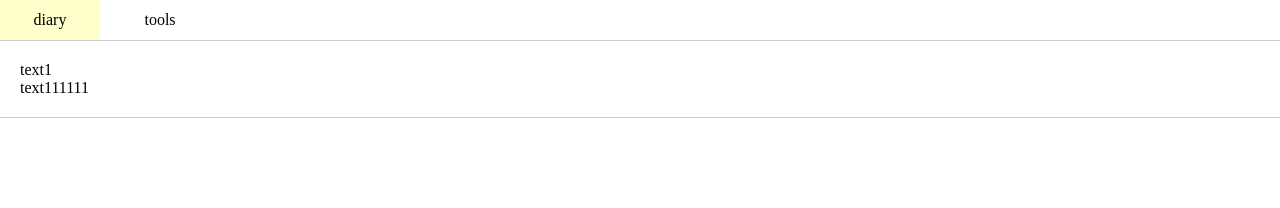
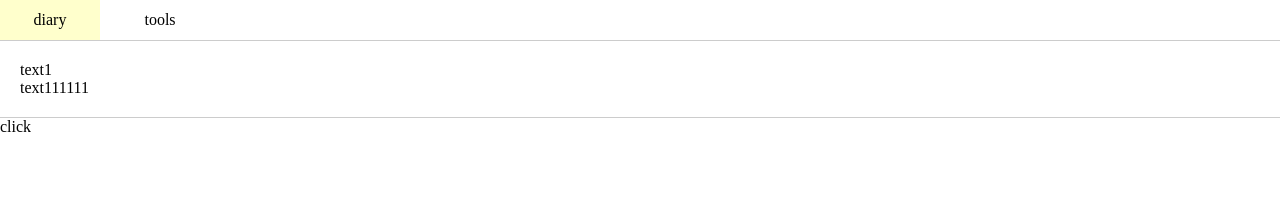
Before and after one commit to linyuNight/node-project-frontend, a Vue app: page /diary in a window 1280 px wide. Shown: the top 208 px of the page. Built offline with nearby package versions, Linux system fonts and the light colour scheme.

Commit message:
添加请求

```diff
--- a/package.json
+++ b/package.json
@@ -12,6 +12,7 @@
     "dp": "docker push q526645879/node-project-frontend:v1.0.0"
   },
   "dependencies": {
+    "axios": "^1.4.0",
     "core-js": "^3.8.3",
     "vue": "^3.2.13",
     "vue-router": "^4.0.3",
--- a/src/views/home/Diary.vue
+++ b/src/views/home/Diary.vue
@@ -5,10 +5,12 @@
       <div>{{ item.content }}</div>
     </div>
   </div>
+  <div @click="handlerClick">click</div>
 </template>
 
 <script setup>
 import { ref } from 'vue'
+import axios from 'axios'
 
 const diaryList = ref([
   {
@@ -16,6 +18,12 @@ const diaryList = ref([
     content: 'text111111'
   }
 ])
+
+const handlerClick = () => {
+  axios.get('http://127.0.0.1:3001/test').then(res => {
+    console.log('测试res', res)
+  })
+}
 </script>
 
 <style lang="less">
```
Also changed, not shown: 1 other file (tests, documents, lock files or other folders).
